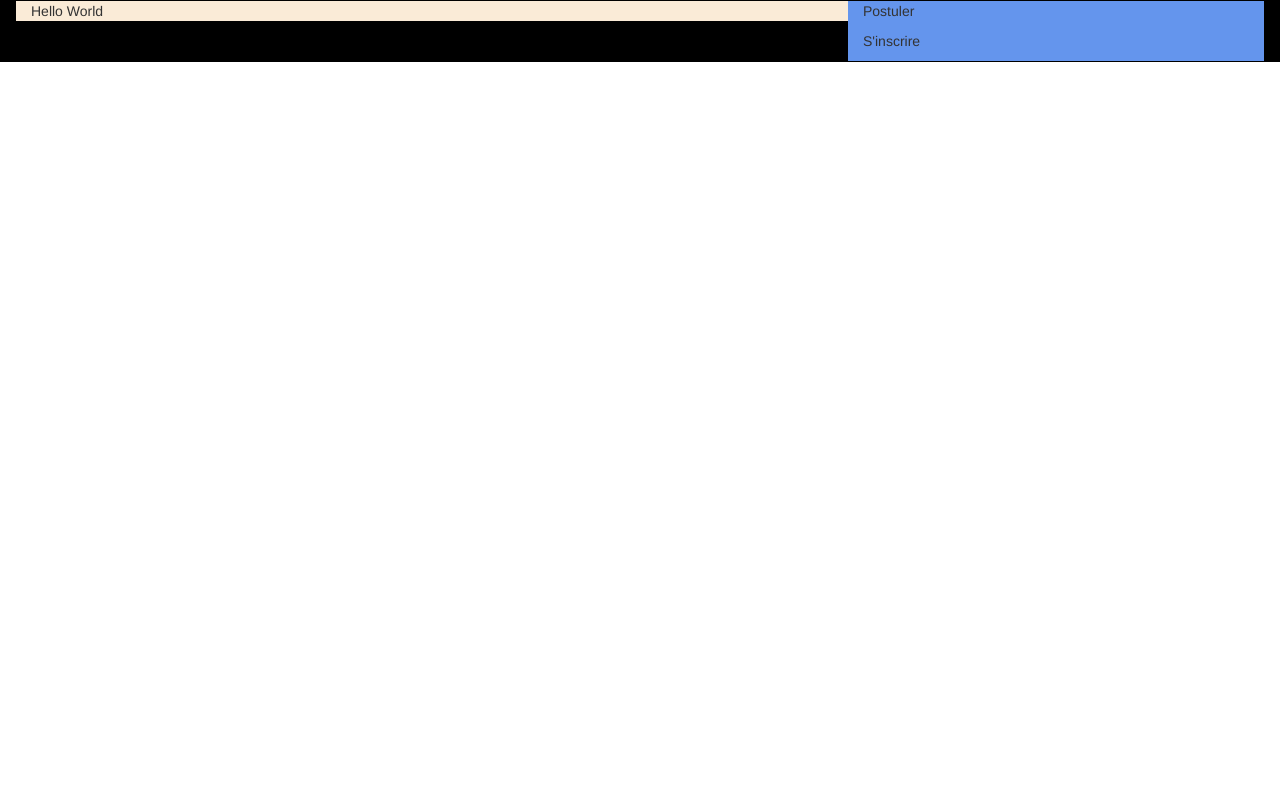
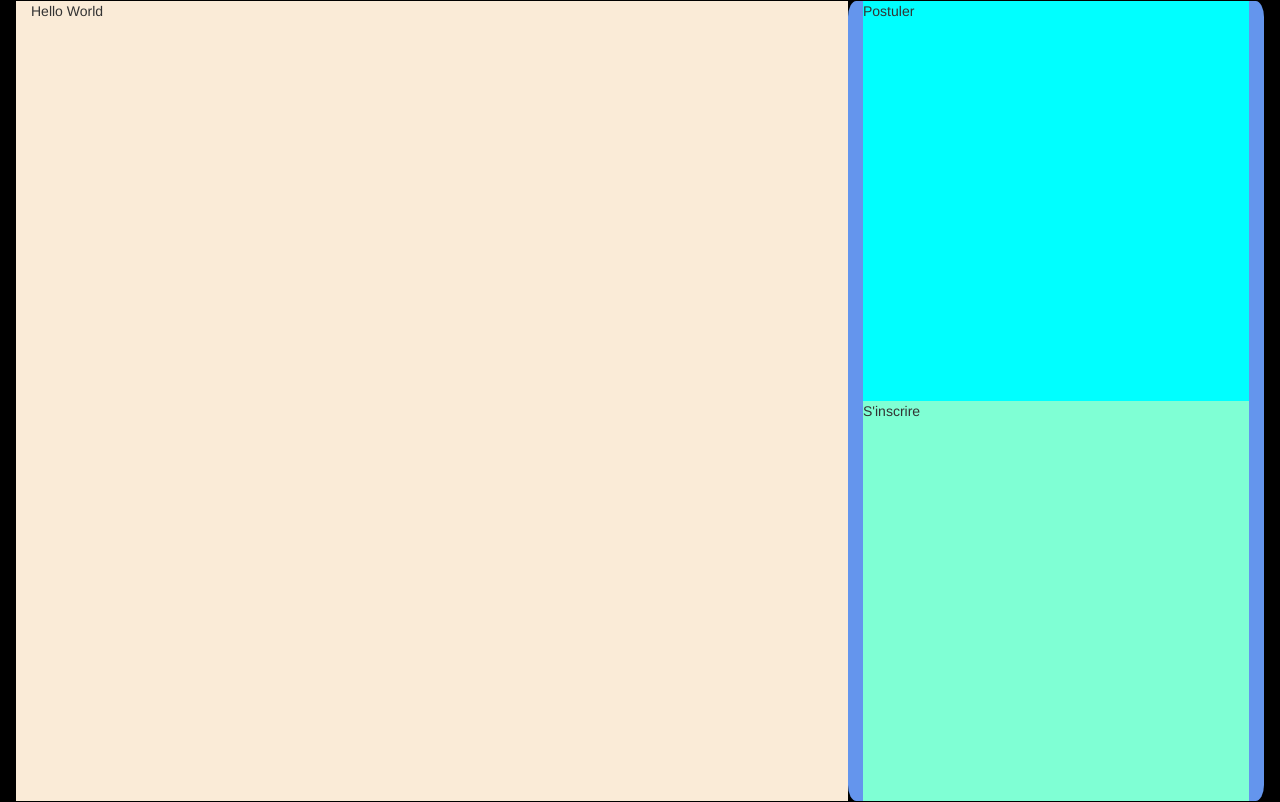
Before and after one commit to JulesVautier/EasyEnvHTML, a website: page development/html/index.html in a window 1280 px wide. Drawn offline with nearby package versions, Linux system fonts and the light colour scheme.

Commit message:
little page

```diff
--- a/development/html/index.html
+++ b/development/html/index.html
@@ -7,14 +7,21 @@
           integrity="sha384-BVYiiSIFeK1dGmJRAkycuHAHRg32OmUcww7on3RYdg4Va+PmSTsz/K68vbdEjh4u" crossorigin="anonymous">
 </head>
 <style>
-    html, body {
+    html {
         height: 100%;
     }
+    body {
+        min-height: 100vh;
+    }
+
     .container-annonce {
-        height: 100%;
+        height: 100vh;
+    }
+    .actions {
+        border-radius: 2%;
     }
     .container-action {
-        height: 50%;
+        height: 50vh;
     }
 </style>
 <body style="max-height: 100%">
@@ -26,11 +33,11 @@
                     Hello World
                 </div>
             </div>
-            <div class="col-sm-4" style="background-color: cornflowerblue">
-                <div class="container-action">
+            <div class="col-sm-4 actions" style="background-color: cornflowerblue;">
+                <div class="container-action" style="background-color: aqua">
                     <p>Postuler</p>
                 </div>
-                <div class="container-action">
+                <div class="container-action" style="background-color: aquamarine">
                     <p>S'inscrire</p>
                 </div>
             </div>
```
